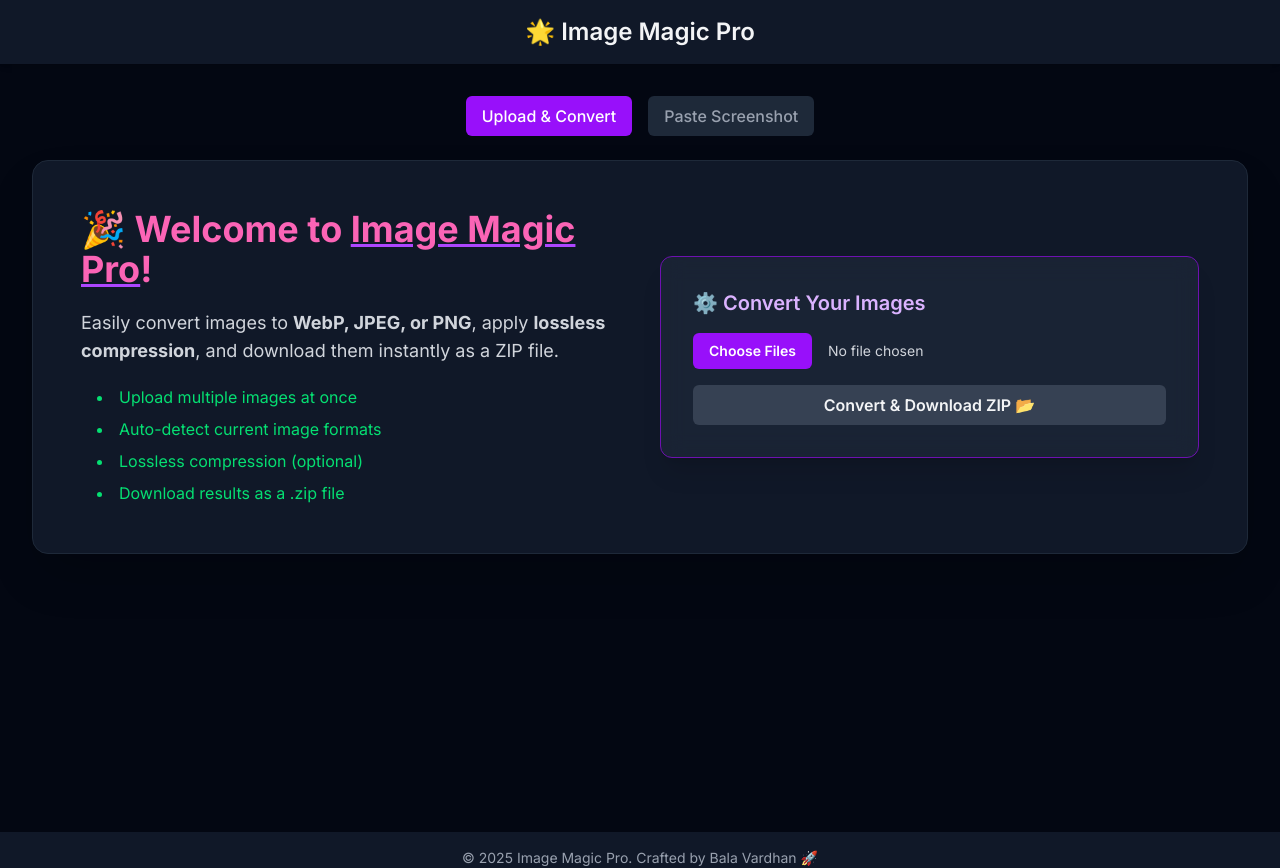
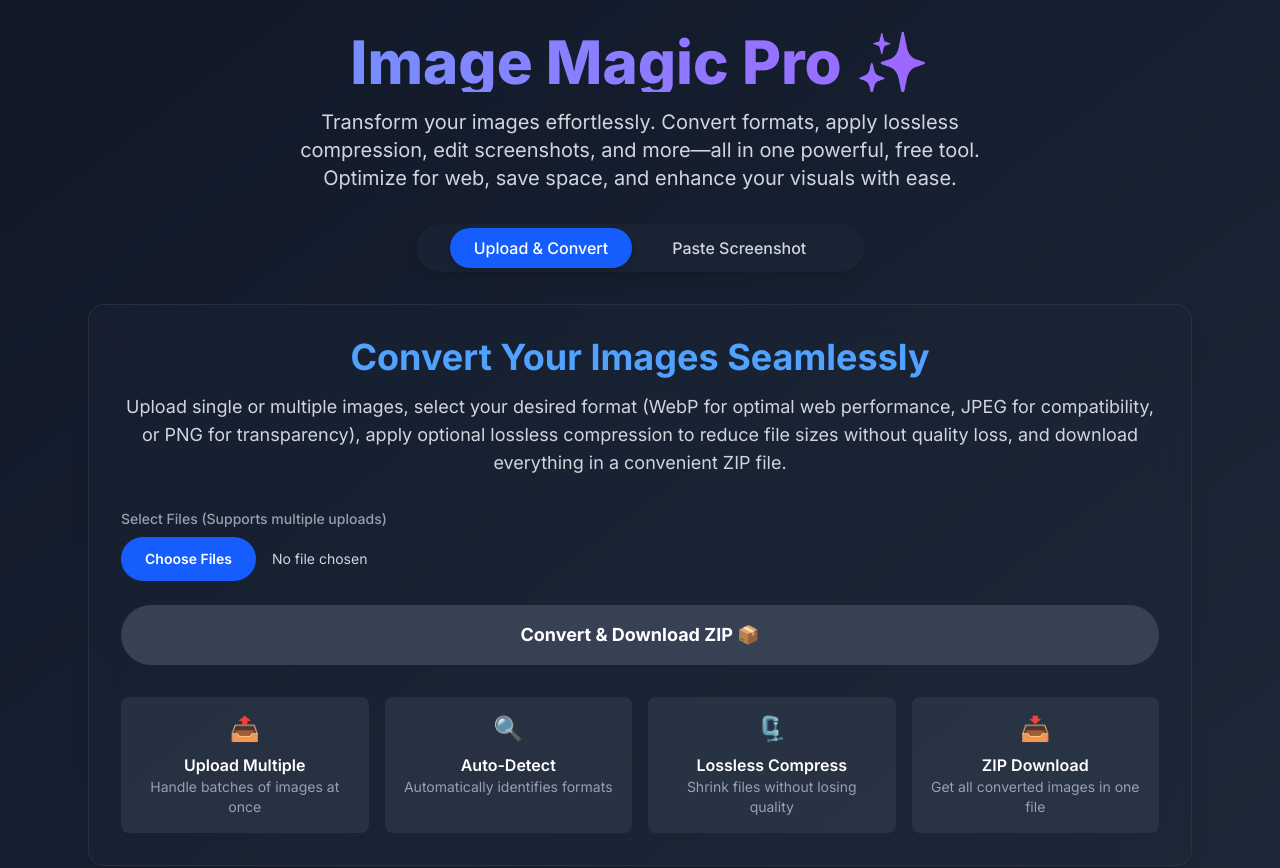
Before and after one commit to vardhan12178/image-magic-pro, a Next.js app: page / in a window 1280 px wide. Shown: the top 868 px of the page. Built offline with nearby package versions, Linux system fonts and the light colour scheme.

Commit message:
Enhanced UI

```diff
--- a/package.json
+++ b/package.json
@@ -3,6 +3,7 @@
   "version": "0.1.0",
   "private": true,
   "scripts": {
+     "dev":   "next dev",
     "build": "next build",
     "start": "next start",
     "lint": "next lint"
--- a/src/app/layout.js
+++ b/src/app/layout.js
@@ -24,7 +24,7 @@ export const metadata = {
     title: 'Image Magic Pro - Convert & Compress Images Effortlessly',
     description:
       'Upload, convert and compress images to multiple formats. Fast, free, and optimized for SEO and performance.',
-    url: 'https://your-domain.com',
+    url: 'https://image-magic-pro.vercel.app',
     siteName: 'Image Magic Pro',
     type: 'website',
     images: [
@@ -46,15 +46,7 @@ export default function RootLayout({ children }) {
     <html lang="en">
       <body className={`${inter.className} bg-gray-950 text-gray-50 flex flex-col min-h-screen`}>
         <Toaster position="top-center" reverseOrder={false} />
-        <header className="bg-gray-900 py-4 shadow-md">
-          <h1 className="text-center text-xl md:text-2xl font-semibold">🌟 Image Magic Pro</h1>
-        </header>
-        <main className="flex-grow container mx-auto px-4 py-8 flex items-center justify-center">
-          {children}
-        </main>
-        <footer className="bg-gray-900 py-4 text-center text-sm text-gray-400">
-          © {new Date().getFullYear()} Image Magic Pro. Crafted by Bala Vardhan 🚀
-        </footer>
+        {children}
       </body>
     </html>
   );
--- a/src/app/page.js
+++ b/src/app/page.js
@@ -6,7 +6,6 @@ import Head from 'next/head';
 import dynamic from 'next/dynamic';
 
 const ScreenshotEditor = dynamic(() => import('./components/ScreenshotEditor'), { ssr: false });
-
 
 export default function Home() {
   const [tab, setTab] = useState('convert');
@@ -93,60 +92,89 @@ export default function Home() {
         />
       </Head>
 
-      <div className="w-full max-w-7xl mx-auto px-4">
-        <div className="flex justify-center gap-4 mb-6">
-          <button onClick={() => setTab('convert')} className={`px-4 py-2 rounded-md font-medium ${tab === 'convert' ? 'bg-purple-600 text-white' : 'bg-gray-800 text-gray-400'}`}>Upload & Convert</button>
-          <button onClick={() => setTab('paste')} className={`px-4 py-2 rounded-md font-medium ${tab === 'paste' ? 'bg-purple-600 text-white' : 'bg-gray-800 text-gray-400'}`}>Paste Screenshot</button>
+      <div className="min-h-screen bg-gradient-to-br from-gray-900 to-gray-800 text-white flex flex-col">
+        <header className="w-full py-8">
+          <h1 className="text-5xl md:text-6xl font-extrabold text-center bg-clip-text text-transparent bg-gradient-to-r from-blue-400 to-purple-500">
+            Image Magic Pro ✨
+          </h1>
+          <p className="text-center text-lg md:text-xl text-gray-300 mt-4 max-w-3xl mx-auto">
+            Transform your images effortlessly. Convert formats, apply lossless compression, edit screenshots, and more—all in one powerful, free tool. Optimize for web, save space, and enhance your visuals with ease.
+          </p>
+        </header>
+
+        <nav className="w-full mb-8">
+          <div className="flex justify-center space-x-4 bg-gray-800/50 backdrop-blur-md rounded-full p-1 shadow-lg max-w-md mx-auto">
+            <button
+              onClick={() => setTab('convert')}
+              className={`px-6 py-2 rounded-full font-medium transition-all duration-300 ${
+                tab === 'convert' ? 'bg-blue-600 text-white shadow-md' : 'text-gray-300 hover:text-white'
+              }`}
+            >
+              Upload & Convert
+            </button>
+            <button
+              onClick={() => setTab('paste')}
+              className={`px-6 py-2 rounded-full font-medium transition-all duration-300 ${
+                tab === 'paste' ? 'bg-blue-600 text-white shadow-md' : 'text-gray-300 hover:text-white'
+              }`}
+            >
+              Paste Screenshot
+            </button>
+          </div>
+        </nav>
+
+        <main className="flex-grow w-full max-w-6xl mx-auto px-6 pb-12">
+          {tab === 'convert' && (
+            <div className="bg-gray-800/30 backdrop-blur-lg rounded-2xl shadow-xl p-8 border border-gray-700/50 space-y-8">
+              <div className="text-center space-y-4">
+                <h2 className="text-4xl font-bold text-blue-400">Convert Your Images Seamlessly</h2>
+                <p className="text-gray-300 text-lg">
+                  Upload single or multiple images, select your desired format (WebP for optimal web performance, JPEG for compatibility, or PNG for transparency), apply optional lossless compression to reduce file sizes without quality loss, and download everything in a convenient ZIP file.
+                </p>
               </div>
 
-        <div className="min-h-[80vh]">
-          {tab === 'convert' && (
-            <div className="bg-gray-900 border border-gray-800 rounded-2xl shadow-2xl p-6 md:p-12 h-full flex flex-col justify-center scroll-mt-20">
-              <div className="grid grid-cols-1 md:grid-cols-2 gap-10 items-center">
-                <div className="space-y-5 text-left">
-                  <h2 className="text-4xl font-bold text-pink-400 animate-fade-in-down">🎉 Welcome to <span className="underline decoration-purple-500">Image Magic Pro</span>!</h2>
-                  <p className="text-gray-300 text-lg">
-                    Easily convert images to <strong>WebP, JPEG, or PNG</strong>, apply <strong>lossless compression</strong>, and download them instantly as a ZIP file.
-                  </p>
-                  <ul className="text-sm md:text-base text-gray-300 space-y-2 pl-4 list-disc list-inside">
-                    <li className="text-green-400">Upload multiple images at once</li>
-                    <li className="text-green-400">Auto-detect current image formats</li>
-                    <li className="text-green-400">Lossless compression (optional)</li>
-                    <li className="text-green-400">Download results as a .zip file</li>
-                  </ul>
-                </div>
-
-                <div className="bg-gray-800/70 backdrop-blur-md p-8 rounded-xl shadow-xl border border-purple-800">
-                  <h3 className="text-xl font-semibold mb-4 text-purple-300">⚙️ Convert Your Images</h3>
-
+              <div className="space-y-6">
+                <label className="block">
+                  <span className="text-sm font-medium text-gray-400 mb-2 block">Select Files (Supports multiple uploads)</span>
                   <input
                     type="file"
                     multiple
                     accept="image/*"
                     onChange={(e) => setFiles(e.target.files)}
-                    className="block w-full mb-4 text-sm text-gray-300 file:mr-4 file:py-2 file:px-4 file:rounded-md file:border-0 file:text-sm file:font-semibold file:bg-purple-600 file:text-white hover:file:bg-purple-700"
+                    className="block w-full text-sm text-gray-300 file:mr-4 file:py-3 file:px-6 file:rounded-full file:border-0 file:text-sm file:font-semibold file:bg-blue-600 file:text-white hover:file:bg-blue-700 cursor-pointer"
                   />
+                </label>
 
                 {files.length > 0 && (
                   <>
-                      <div className="grid gap-4 mb-3">
-                        <select disabled className="w-full py-2 px-3 rounded bg-gray-700 text-gray-400">
+                    <div className="grid grid-cols-1 md:grid-cols-3 gap-4">
+                      <div>
+                        <label className="text-sm font-medium text-gray-400 mb-2 block">Current Format (Auto-detected)</label>
+                        <select disabled className="w-full py-3 px-4 rounded-lg bg-gray-700 text-gray-300 cursor-not-allowed">
                           <option>{currentFormat.toUpperCase()}</option>
                         </select>
-                        <select className="w-full py-2 px-3 rounded bg-gray-700" value={targetFormat} onChange={(e) => setTargetFormat(e.target.value)}>
-                          <option value="webp">WebP</option>
-                          <option value="jpeg">JPEG</option>
-                          <option value="png">PNG</option>
+                      </div>
+                      <div>
+                        <label className="text-sm font-medium text-gray-400 mb-2 block">Target Format</label>
+                        <select
+                          className="w-full py-3 px-4 rounded-lg bg-gray-700 text-white"
+                          value={targetFormat}
+                          onChange={(e) => setTargetFormat(e.target.value)}
+                        >
+                          <option value="webp">WebP (Best for web)</option>
+                          <option value="jpeg">JPEG (High compatibility)</option>
+                          <option value="png">PNG (Supports transparency)</option>
                         </select>
                       </div>
-                      <div className="flex items-center space-x-2 mb-4">
+                      <div className="flex items-center pt-6 md:pt-0">
                         <input
                           type="checkbox"
                           checked={compress}
                           onChange={(e) => setCompress(e.target.checked)}
-                          className="accent-purple-600 h-4 w-4"
+                          className="h-5 w-5 accent-blue-600 rounded"
                         />
-                        <label className="text-sm">Apply Lossless Compression</label>
+                        <label className="text-sm text-gray-300 ml-2">Apply Lossless Compression (Reduce size, keep quality)</label>
+                      </div>
                     </div>
                   </>
                 )}
@@ -154,28 +182,59 @@ export default function Home() {
                 <button
                   onClick={handleConvert}
                   disabled={loading || files.length === 0}
-                    className={`w-full py-2 rounded-md font-semibold transition-transform duration-200 ${
-                      loading || files.length === 0 ? 'bg-gray-700 cursor-not-allowed' : 'bg-purple-600 hover:bg-purple-700 hover:scale-105 active:scale-95'
+                  className={`w-full py-4 rounded-full font-bold text-lg transition-all duration-300 ${
+                    loading || files.length === 0
+                      ? 'bg-gray-700 cursor-not-allowed'
+                      : 'bg-gradient-to-r from-blue-500 to-purple-600 hover:from-blue-600 hover:to-purple-700 hover:shadow-lg hover:scale-105'
                   }`}
                 >
-                    {loading ? 'Processing...' : 'Convert & Download ZIP 📂'}
+                  {loading ? 'Processing...' : 'Convert & Download ZIP 📦'}
                 </button>
+              </div>
+
+              <div className="grid grid-cols-1 md:grid-cols-2 lg:grid-cols-4 gap-4 mt-8">
+                <div className="bg-gray-700/50 p-4 rounded-lg text-center">
+                  <span className="text-2xl mb-2 block">📤</span>
+                  <p className="font-semibold">Upload Multiple</p>
+                  <p className="text-sm text-gray-400">Handle batches of images at once</p>
+                </div>
+                <div className="bg-gray-700/50 p-4 rounded-lg text-center">
+                  <span className="text-2xl mb-2 block">🔍</span>
+                  <p className="font-semibold">Auto-Detect</p>
+                  <p className="text-sm text-gray-400">Automatically identifies formats</p>
+                </div>
+                <div className="bg-gray-700/50 p-4 rounded-lg text-center">
+                  <span className="text-2xl mb-2 block">🗜️</span>
+                  <p className="font-semibold">Lossless Compress</p>
+                  <p className="text-sm text-gray-400">Shrink files without losing quality</p>
+                </div>
+                <div className="bg-gray-700/50 p-4 rounded-lg text-center">
+                  <span className="text-2xl mb-2 block">📥</span>
+                  <p className="font-semibold">ZIP Download</p>
+                  <p className="text-sm text-gray-400">Get all converted images in one file</p>
                 </div>
               </div>
             </div>
           )}
 
           {tab === 'paste' && pastedImage && (
+            <div className="bg-gray-800/30 backdrop-blur-lg rounded-2xl shadow-xl p-8 border border-gray-700/50">
               <ScreenshotEditor image={pastedImage} name={pastedName} format={pastedFormat} setFormat={setPastedFormat} setName={setPastedName} />
+            </div>
           )}
 
           {tab === 'paste' && !pastedImage && (
-            <div className="bg-gray-900 p-6 md:p-12 rounded-2xl shadow-xl border border-gray-700 h-full flex flex-col items-center justify-center text-center">
-              <h2 className="text-2xl font-bold text-pink-400 mb-4">👍 Paste Your Screenshot (Ctrl+V)</h2>
-              <p className="text-gray-400">Take a screenshot and press Ctrl+V to paste here</p>
+            <div className="bg-gray-800/30 backdrop-blur-lg rounded-2xl shadow-xl p-8 border border-gray-700/50 text-center space-y-4">
+              <h2 className="text-4xl font-bold text-blue-400">Paste Your Screenshot Here</h2>
+              <p className="text-gray-300 text-lg">Simply press Ctrl+V (or Cmd+V on Mac) to paste any image from your clipboard. Edit it with filters, rotations, and save in your preferred format.</p>
+              <p className="text-gray-400">Perfect for quick captures from your screen!</p>
             </div>
           )}
-        </div>
+        </main>
+
+        <footer className="w-full py-6 text-center text-gray-500 text-sm border-t border-gray-800">
+         © 2025 Image Magic Pro. All rights reserved. Built with ❤️ by Bala Vardhan using Next.js.
+        </footer>
       </div>
     </>
   );
```
Also changed, not shown: src/app/components/ScreenshotEditor.js (+106 -28 lines). Lines whose indentation alone changed are shown as unchanged.
